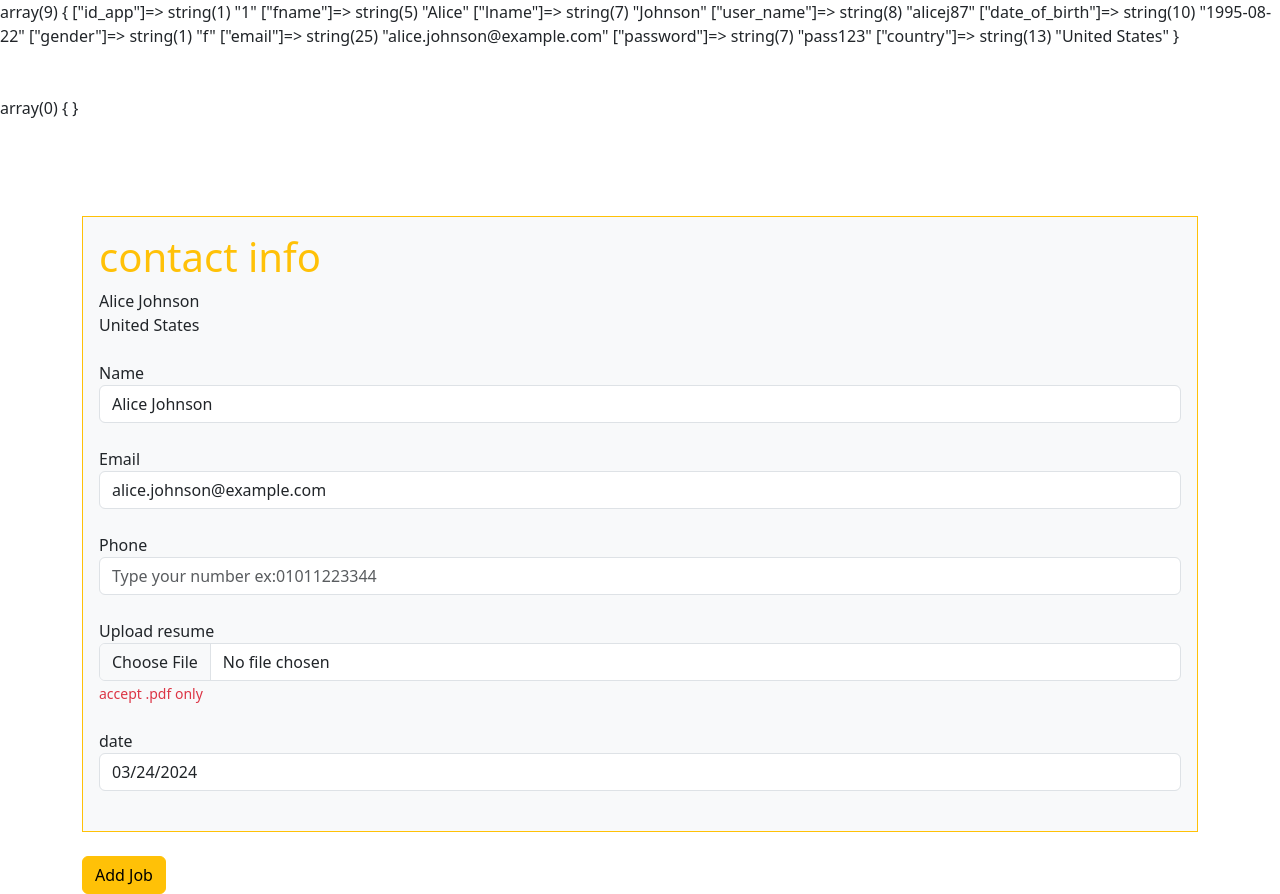
After one commit to Mo2men7/SkillHive, a PHP site: page /applyJob-send.php in a window 1280 px wide. The commit adds this page. Run offline with PHP 8.4, Linux system fonts and the light colour scheme; data comes from the database, SQL or seed files in the repository.

Commit message:
add: job from and job apply

```diff
--- /dev/null
+++ b/applyJob-send.php
@@ -0,0 +1,113 @@
+<!DOCTYPE html>
+<html lang="en">
+
+<head>
+    <meta charset="UTF-8">
+    <meta name="viewport" content="width=device-width, initial-scale=1.0">
+    <title>Apply fora job</title>
+    <link href="https://cdn.jsdelivr.net/npm/bootstrap@5.3.2/dist/css/bootstrap.min.css" rel="stylesheet" integrity="sha384-T3c6CoIi6uLrA9TneNEoa7RxnatzjcDSCmG1MXxSR1GAsXEV/Dwwykc2MPK8M2HN" crossorigin="anonymous">
+</head>
+
+<body>
+    <?php
+    session_start();
+    $connection = new mysqli("localhost", "root", "123y", "job_portal");
+    if ($connection->connect_errno) {
+        die("error in database connection");
+    }
+    $data = $connection->query("SELECT * FROM applicant where id_app='1'");
+    $user_info = $data->fetch_assoc();
+    var_dump($user_info);
+    echo"<br><br><br>";
+    var_dump($_REQUEST);
+    echo"<br><br><br>";
+    ?>
+
+
+    <!-- contact info   start-->
+    <div class="container">
+        <br><br>
+        <div class="bg-light container p-3 border border-warning">
+            <h1 class=" text-warning">contact info</h1>
+            <!-- contact info  end-->
+            <?php echo $user_info['fname'] . " " . $user_info['lname']; ?>
+            <br>
+            <?php echo $user_info['country']; ?>
+            <br><br>
+            <!-- form  start -->
+            <form action="applyJob-recieve.php" method="post" enctype="multipart/form-data">
+                <!-- name -->
+                <div class="form-group">
+                    <label for="">Name</label>
+                    <input type="text" class="form-control " name="name" value="<?php echo $user_info['fname'] . " " . $user_info['lname']; ?>" readonly>
+                </div>
+                <br>
+                <!-- email -->
+                <div class="form-group">
+                    <label for="">Email</label>
+                    <input type="email" class="form-control " name="email" value="<?php echo $user_info['email']; ?>" readonly>
+                </div>
+                <br>
+                <!-- phone -->
+                <div class="form-group">
+                    <label for="">Phone</label>
+                    <input type="tel" class="form-control " name="phone" placeholder="Type your number ex:01011223344"
+                    <?php
+                     if (isset($_REQUEST["phone"])) {
+                     echo"  value='$_REQUEST[phone]' ";
+                    }
+
+                                                                                                        ?>>
+                </div>
+                <?php
+                if (isset($_REQUEST["phone_error"])) {
+                    echo " <small class ='text-danger'>
+                    Phone number is invalid.
+            </small>";
+                }
+                if (isset($_REQUEST["ph_error"])) {
+                    echo " <small class ='text-danger'>
+                   please type you phone number.
+            </small>";
+                }
+
+                ?>
+                <br>
+                <!-- resume -->
+                <div class="form-group">
+                    <label for="cv">Upload resume</label>
+                    <input type="file" class="form-control" name="cv" accept=".pdf">
+                    <?php
+                if (isset($_REQUEST["cv_error"])) {
+                    echo " <small class ='text-danger'>
+                    You haven't uploaded a CV-
+            </small>";
+                }
+                ?>
+                    <small class="text-danger">accept .pdf only</small>
+                </div>
+
+                <br>
+                <!-- date -->
+                <div class="form-group">
+                    <label for="">date</label>
+                    <input class="form-control" type="date" name="date" value="<?php echo date('Y-m-d'); ?>" readonly>
+                </div>
+                <br>
+        </div>
+
+        <br>
+        <button type="submit" class="btn btn-warning">Add Job</button>
+        <?php
+        // Close the PHP block
+        $connection->close();
+        // header("location:profile.php?id=1");
+        ?>
+    </div>
+    </form>
+    </div>
+    <!-- sign in  form end-->
+    <script src="https://cdn.jsdelivr.net/npm/bootstrap@5.3.2/dist/js/bootstrap.bundle.min.js" integrity="sha384-C6RzsynM9kWDrMNeT87bh95OGNyZPhcTNXj1NW7RuBCsyN/o0jlpcV8Qyq46cDfL" crossorigin="anonymous"></script>
+</body>
+
+</html>
--- a/job-send.php
+++ b/job-send.php
@@ -33,7 +33,7 @@
         <!-- salary -->
         <div class="form-group">
           <label for="">Salary</label>
-          <input class="form-control"  type="number" placeholder="type The estimated salary by $"name="salary" min="0">
+          <input class="form-control"  type="number" placeholder="type The estimated salary by $" name="salary" min="0">
         </div>
         <br>
         <!-- category -->
```
Also changed, not shown: applyJob-recieve.php (added, +111 -0 lines), job-recieve.php (+10 -0 lines), 2 other files.
